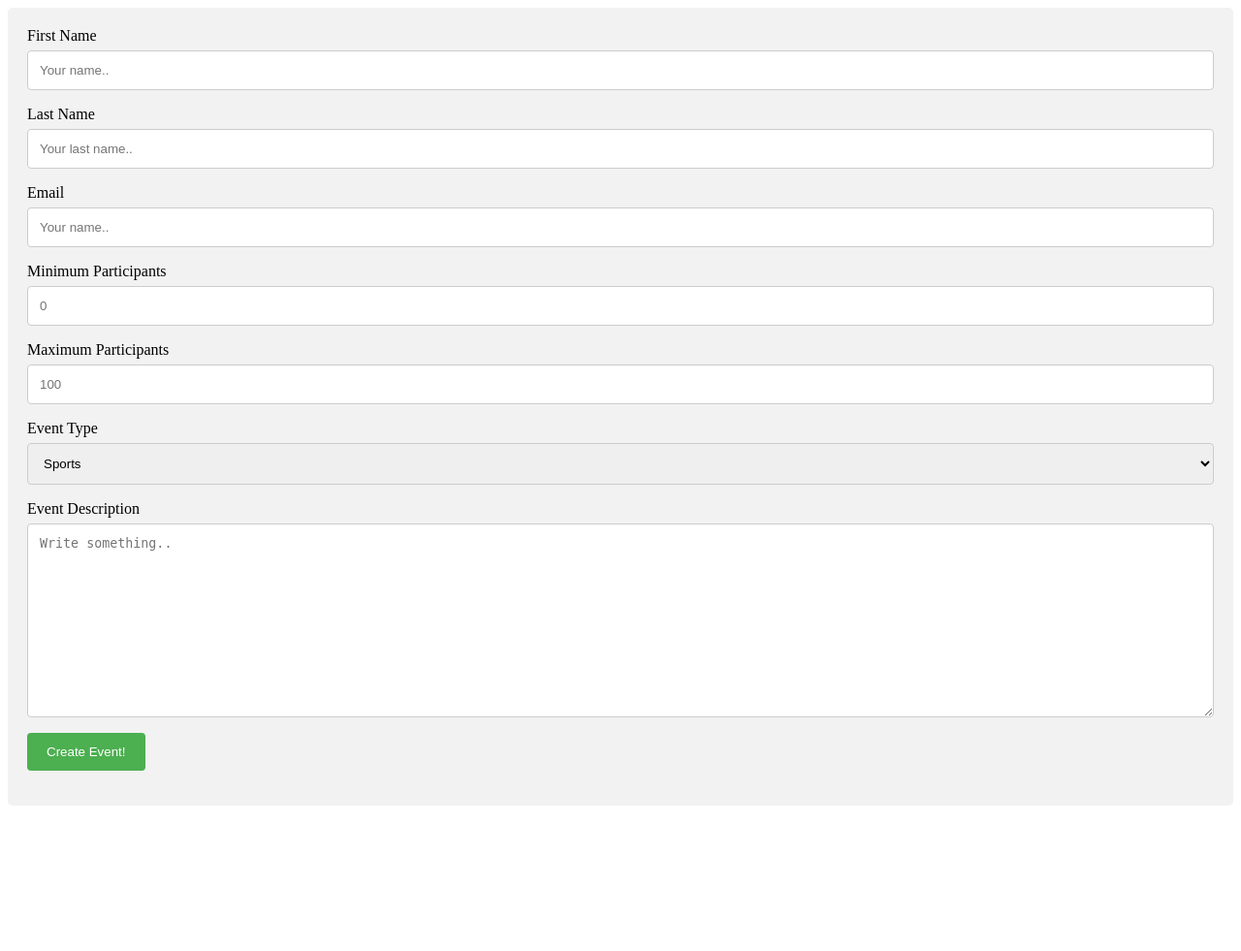
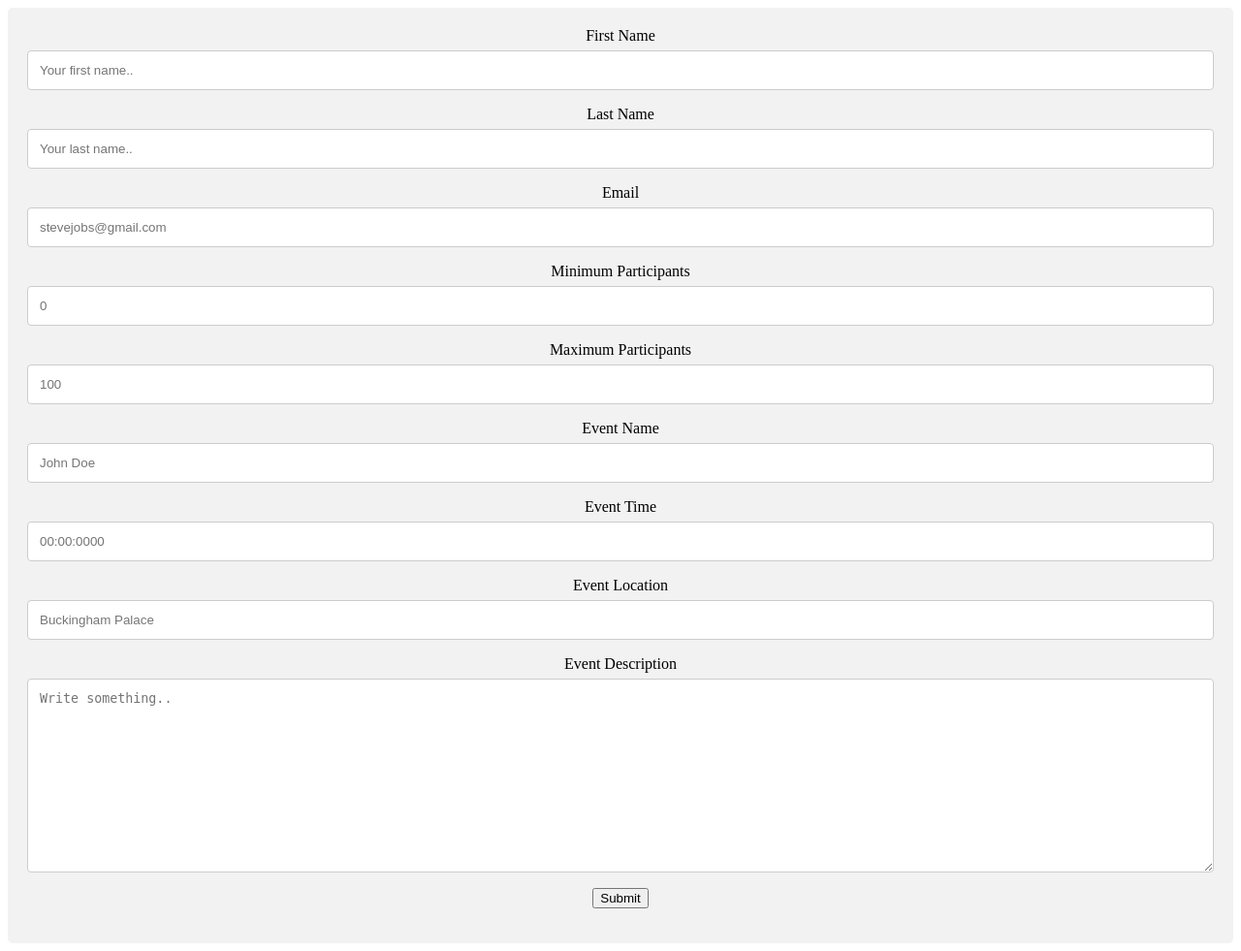
Before and after one commit to jsshap/AoDHack, a Flask app: page / in a window 1280 px wide. Shown: the whole page at 97% size. Before the commit the page ends 831 px from the top, so only its background shows below. Run offline with Flask 2, Linux system fonts and the light colour scheme; some libraries are stand-ins or nearby versions.

Commit message:
Update index.html

```diff
--- a/flask-files/templates/index.html
+++ b/flask-files/templates/index.html
@@ -1,45 +1,64 @@
 <html>
   <head>
     <link rel=stylesheet type=text/css href="{{ url_for('static', filename='style.css') }}">
-{% block content %}
   <body>
     <div class="container">
-      <form method="POST">
+      <form id="newEventInfo" onsubmit="processNewEvent()" style="text-align: center; position: relative">
 
         <label for="fname">First Name</label>
-        <input type="text" id="fname" name="firstname" placeholder="Your name..">
+        <input type="text" id="fname" name="firstname" placeholder="Your first name.." required>
 
         <label for="lname">Last Name</label>
-        <input type="text" id="lname" name="lastname" placeholder="Your last name..">
+        <input type="text" id="lname" name="lastname" placeholder="Your last name.." required>
 
         <label for="email">Email</label>
-        <input type="text" id="email" name="email" placeholder="Your name..">
+        <input type="text" id="email" name="email" placeholder="stevejobs@gmail.com" required>
 
         <label for="minpart">Minimum Participants</label>
-        <input type="text" id="minpart" name="minpart" placeholder='0'>
+        <input type="text" id="minipart" name="minipart" placeholder='0' required>
 
 
         <label for="maxpart">Maximum Participants</label>
-        <input type="text" id="maxpart" name="maxpart" placeholder='100'>
+        <input type="text" id="maxpart" name="maxpart" placeholder='100' required>
 
 
-        <label for="etype">Event Type</label>
-        <select id="etype" name="etype">
-          <option value="sports">Sports</option>
-          <option value="meals">Meals</option>
-          <option value="other">Other</option>
-        </select>
+        <label for="ename">Event Name</label>
+        <input type="text" id="ename" name="maxpart" placeholder='John Doe' required>
+
+        <label for="etime">Event Time</label>
+        <input type="text" id="etime" name="eventtime" placeholder="00:00:0000" required>
+
+        <label for="elocation">Event Location</label>
+        <input type="text" id="elocation" name="eventlocation" placeholder="Buckingham Palace" required>
 
         <label for="edesc">Event Description</label>
-        <textarea id="edesc" name="edesc" placeholder="Write something.." style="height:200px"></textarea>
+        <textarea id="edesc" name="edesc" placeholder="Write something.." style="height:200px" required></textarea>
 
-        <input type="submit" value="Create Event!">
+        <input type="button" value="Submit" onclick="process()">
 
       </form>
     </div>
     <script src="https://www.gstatic.com/firebasejs/8.2.1/firebase-app.js"></script>
     <script src="https://www.gstatic.com/firebasejs/8.2.1/firebase-auth.js"></script>
     <script src="https://www.gstatic.com/firebasejs/8.2.1/firebase-firestore.js"></script>
+    <script src="script.js"></script>
+    <script>
+    function process(){
+      event.preventDefault();
+      var fname=document.getElementById("fname").value.toString();
+      var lname=document.getElementById("lname").value.toString();
+      var email=document.getElementById("email").value.toString();
+      var minipart=document.getElementById("minipart").value.toString();
+      var maxpart=document.getElementById("maxpart").value.toString();
+      var ename=document.getElementById("ename").value.toString();
+      var etime=document.getElementById("etime").value.toString();
+      var elocation=document.getElementById("elocation").value.toString();
+      var edesc=document.getElementById("edesc").value.toString();
+      document.getElementById("newEventInfo").reset();
+      var numEvents = Math.random()*100;//EDIT THIS SHIT LATER!!
+      //createEvent(numEvents, ename, etime, elocation, minipart, minimax, edesc);
+    }
+    //document.onclick=function(){}
+  </script>
   </body>
-{% endblock %}
 </html>
```
